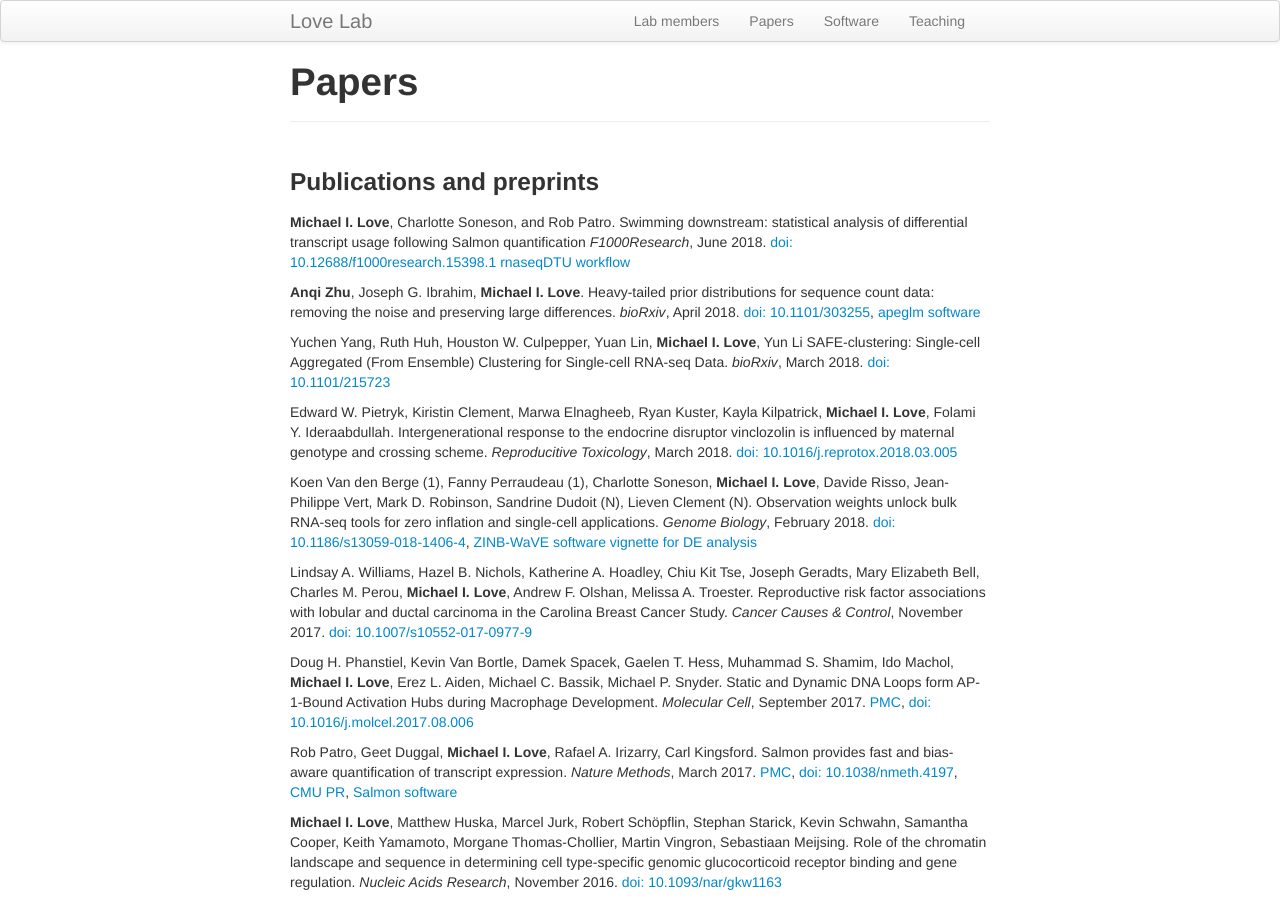
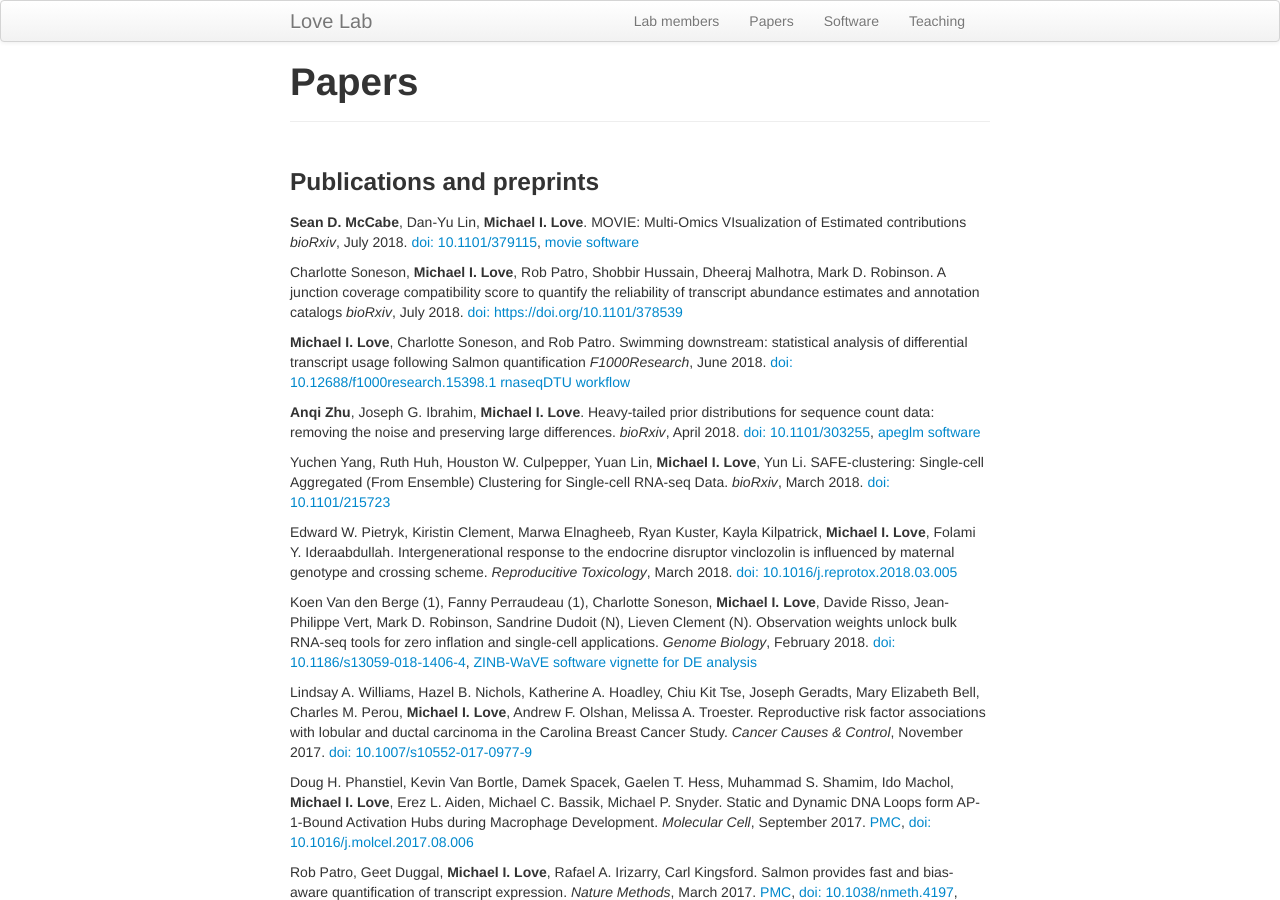
Before and after one commit to mikelove/mikelove.github.io, a Jekyll site: the page built from pages/papers.md, in a window 1280 px wide and 900 px high. Built offline with Jekyll 4.4.1, drawn with Linux system fonts in a browser that asks for light colours.

Commit message:
update website w new biorxiv links

```diff
--- a/pages/papers.md
+++ b/pages/papers.md
@@ -4,6 +4,19 @@ title: "Papers"
 ---
 
 ### Publications and preprints
+
+**Sean D. McCabe**, Dan-Yu Lin, **Michael I. Love**.
+MOVIE: Multi-Omics VIsualization of Estimated contributions
+*bioRxiv*, July 2018.
+[doi: 10.1101/379115](https://doi.org/10.1101/379115),
+[movie software](https://github.com/mccabes292/movie)
+
+Charlotte Soneson,  **Michael I. Love**, Rob Patro, Shobbir Hussain,
+Dheeraj Malhotra, Mark D. Robinson.
+A junction coverage compatibility score to quantify the reliability of
+transcript abundance estimates and annotation catalogs
+*bioRxiv*, July 2018.
+[doi: https://doi.org/10.1101/378539](https://doi.org/10.1101/378539)
 
 **Michael I. Love**, Charlotte Soneson, and Rob Patro.
 Swimming downstream: statistical analysis of differential transcript
@@ -19,7 +32,7 @@ noise and preserving large differences.
 [doi: 10.1101/303255](https://doi.org/10.1101/303255),
 [apeglm software](http://bioconductor.org/packages/apeglm)
 
-Yuchen Yang, Ruth Huh, Houston W. Culpepper, Yuan Lin, **Michael I. Love**, Yun Li
+Yuchen Yang, Ruth Huh, Houston W. Culpepper, Yuan Lin, **Michael I. Love**, Yun Li.
 SAFE-clustering: Single-cell Aggregated (From Ensemble) Clustering for Single-cell RNA-seq Data.
 *bioRxiv*, March 2018.
 [doi: 10.1101/215723](https://doi.org/10.1101/215723)
```
Also changed, not shown: pages/software.md (+1 -1 lines).
